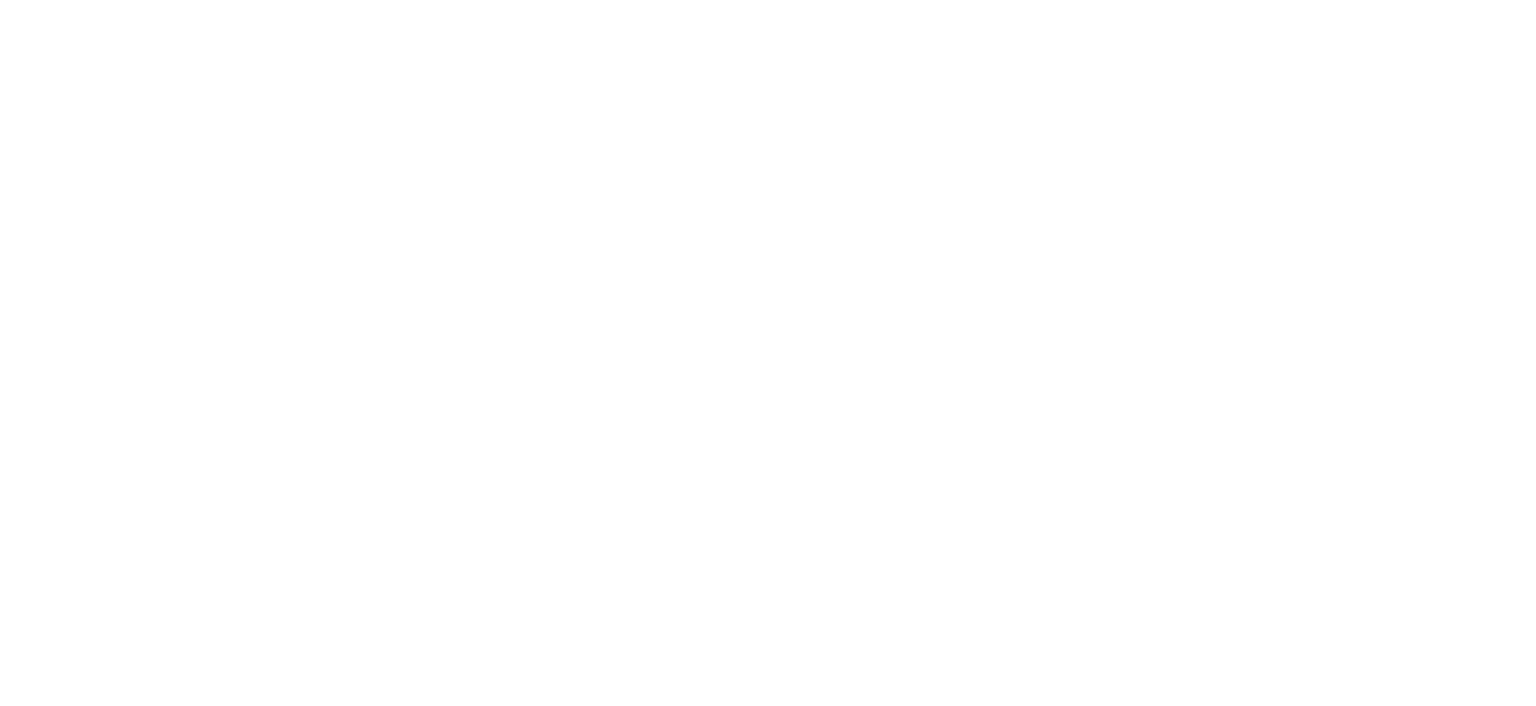
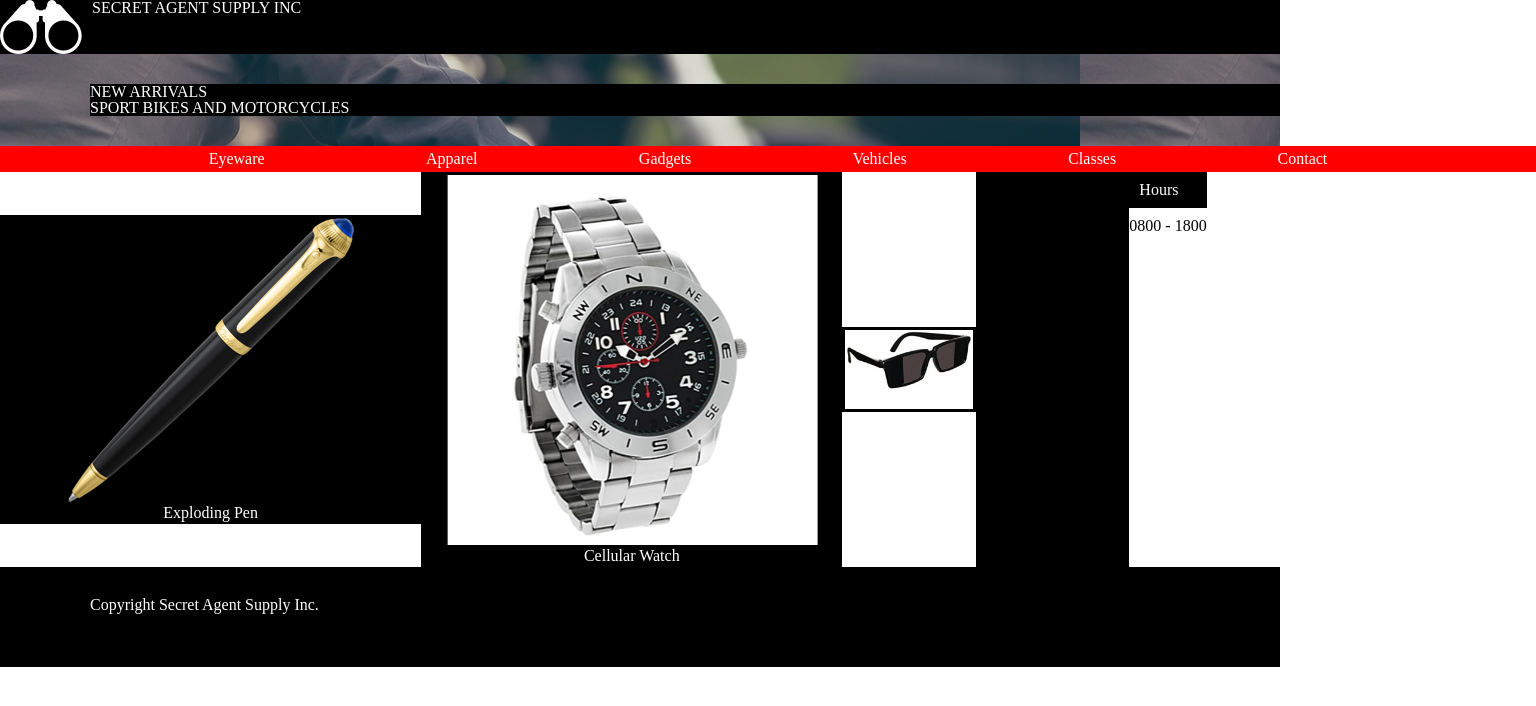
Before and after one commit to k-johnston/codecademy-secret, a plain HTML site: page index.html in a window 1280 px wide. Shown: the whole page, 1536 px wide, since content can reach past the window. Drawn offline with Linux system fonts and the light colour scheme.

Commit message:
HTML and CSS layout, need to clean up

```diff
--- a/index.html
+++ b/index.html
@@ -3,8 +3,58 @@
   <head>
     <meta charset="utf-8">
     <title>Secret Agent Supply Inc.</title>
+    <link href="./resources/css/reset.css" type="text/css" rel="stylesheet">
+    <link href="./resources/css/style.css" type="text/css" rel="stylesheet">
   </head>
   <body>
-
+    <header>
+      <img class="logo" src="./resources/images/logo.png" />
+      <h2>Secret Agent Supply Inc</h2>
+    </header>
+    <div class="content">
+      <div class="bikepic">
+        <div class="newarrivals">
+          <h2>New Arrivals</h2>
+          <h1>Sport Bikes and Motorcycles</h1>
+        </div>
+      </div>
+      <nav>
+        <p>Eyeware</p>
+        <p>Apparel</p>
+        <p>Gadgets</p>
+        <p>Vehicles</p>
+        <p>Classes</p>
+        <p>Contact</p>
+      </nav>
+      <div class="forsale">
+        <div class="salecard">
+          <div class="pen">
+            <img src="./resources/images/pen.png" />
+            <h3>Exploding Pen</h3>
+          </div>
+          <div class="watch">
+            <img src="./resources/images/watch.png" />
+            <h3>Cellular Watch</h3>
+          </div>
+          <div class="glasses">
+            <img src="./resources/images/glasses.png" />
+            <h3>Thermal Glasses</h3>
+          </div>
+        </div>
+        <div class="info">
+          <div class="location">
+            <h3>Location</h3>
+            <p>-47.346436, 84.3254</p>
+          </div>
+          <div class="hours">
+            <h3>Hours</h3>
+            <p>0800 - 1800</p>
+          </div>
+        </div>
+      </div>
+    </div>
+    <footer>
+      <p>Copyright Secret Agent Supply Inc.</p>
+    </footer>
   </body>
 </html>
--- a/resources/css/style.css
+++ b/resources/css/style.css
@@ -0,0 +1,122 @@
+body {
+  width: 100%;
+  height: auto;
+  margin: 0;
+  background-color: white;
+  color: white;
+}
+
+header {
+  background-color: black;
+  display: flex;
+  justify-content: flex-start;
+  flex-wrap: wrap;
+}
+
+.logo img {
+  padding-right: 100px;
+}
+
+header h2 {
+  text-transform: uppercase;
+  padding-left: 10px;
+}
+
+.content {
+  width: 100%;
+  display: flex;
+  justify-content:center;
+  flex-direction: column;
+}
+
+.bikepic {
+  background-image: url(../images/moto.jpeg);
+  width: 100%;
+  height: auto;
+}
+
+.newarrivals {
+  background: black;
+  margin: 30px 0px 30px 90px;
+  height: auto;
+  width: auto;
+}
+
+.newarrivals h2 {
+  text-transform: uppercase;
+}
+
+.newarrivals h1 {
+  text-transform: uppercase;
+}
+
+nav {
+  display: inline-flex;
+  justify-content: space-around;
+  align-items: center;
+  padding: 5px 10%;
+  width: 100%;
+  background-color: red;
+}
+
+p nav {
+  display: inline;
+}
+
+.forsale {
+  display: inline-flex;
+}
+
+.salecard {
+  display: inline-flex;
+  align-items: center;
+  justify-content: space-between;
+}
+
+.pen, .watch, .glasses {
+  border: medium solid black;
+  height: auto;
+  width: 300px;
+}
+
+.pen, .watch, .glasses img {
+  width: 100%;
+  height: auto;
+}
+
+.pen, .watch, .glasses p {
+  background-color: black;
+  width: 100%;
+  text-align: center;
+  padding: 0px;
+}
+
+.info {
+  display: inline-flex;
+  align-items: left;
+  justify-content: space-between;
+}
+
+.location, .hours {
+  /* width of black bar equal to 1 card, width of .info equal to 3 cards + spacing, make spacing equal to cards padding-right to fill the half div, also fix padding in black bars*/
+}
+
+.location, .hours h3 {
+  background-color: black;
+  padding: 10px;
+}
+
+.location, .hours p {
+  color: black;
+  padding-top: 10px;
+}
+
+footer {
+  width: 100%;
+  height: 100px;
+  background-color: black;
+}
+
+footer p {
+  padding: 30px 0px 30px 90px;
+}
```
